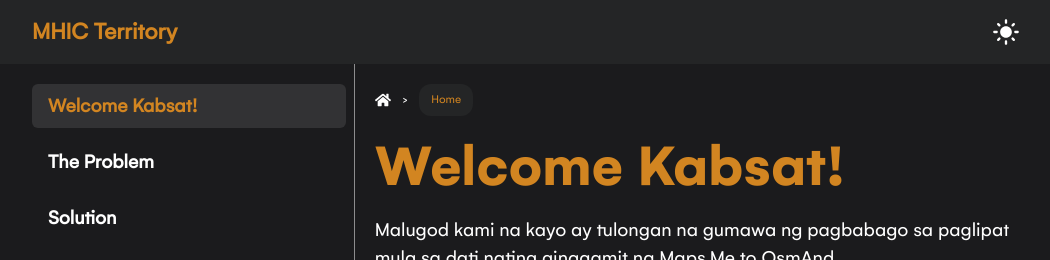
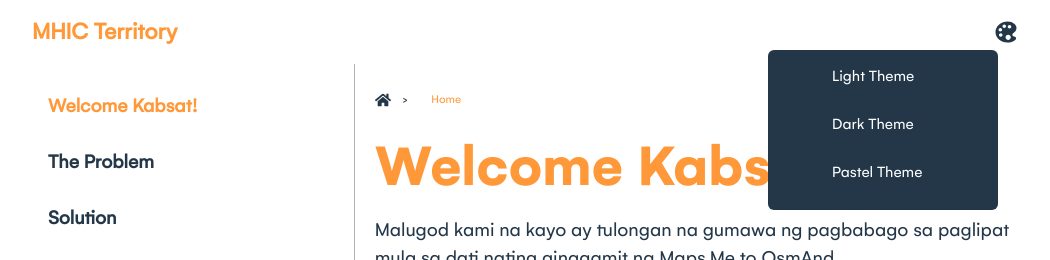
Before and after one commit to NighTzy-Godz/osmand-doc, a React (Vite) app in the folder client/: page / in a window 1280 px wide. Both pictures are taken after a click on the icon 1120 px from the left and 32 px from the top of the page. Shown: the top 260 px of the page, without its empty margins (114-1164 px from the left). Built offline with nearby package versions, Linux system fonts and the light colour scheme.

Commit message:
Added a color pallete

```diff
--- a/client/src/components/Navbar.tsx
+++ b/client/src/components/Navbar.tsx
@@ -3,23 +3,29 @@ import { MdLightMode } from "react-icons/md";
 import { MdDarkMode } from "react-icons/md";
 import { useDispatch, useSelector } from "react-redux";
 import { State } from "../store/store";
-import { setColorTheme, setSideNavToggle } from "../store/uiSlice";
+import {
+  setColorPalleteToggle,
+  setColorTheme,
+  setSideNavToggle,
+} from "../store/uiSlice";
 import { RxHamburgerMenu } from "react-icons/rx";
+import { IoIosColorPalette } from "react-icons/io";
+import colorPalletes from "../data/colorPalletes";
 function Navbar() {
   const dispatch = useDispatch();
 
-  const { colorTheme, isSideNavToggled } = useSelector(
+  const { colorTheme, colorPalleteToggled, isSideNavToggled } = useSelector(
     (state: State) => state.ui
   );
 
-  const handleToggleLightMode = () => {
-    dispatch(setColorTheme("light"));
-    localStorage.setItem("colorTheme", "light");
+  const handleColorThemeClick = (theme: string) => {
+    dispatch(setColorTheme(theme));
+    localStorage.setItem("colorTheme", theme);
+    dispatch(setColorPalleteToggle(false));
   };
 
-  const handleToggleDarkMode = () => {
-    dispatch(setColorTheme("dark"));
-    localStorage.setItem("colorTheme", "dark");
+  const handleColorPalleteToggle = () => {
+    dispatch(setColorPalleteToggle(!colorPalleteToggled));
   };
 
   const handleHamburgerToggle = () => {
@@ -31,6 +37,19 @@ function Navbar() {
       document.body.style.overflow = "auto";
     }
   };
+
+  const renderColorPalletes = colorPalletes.map((item) => {
+    return (
+      <div
+        className="flex items-center gap-3 mb-3 cursor-pointer"
+        key={item.id}
+        onClick={() => handleColorThemeClick(item.value)}
+      >
+        <div className={`bg-[rgba(${item.color})] h-9 rounded-full w-9`} />
+        <p className="text-bgColor font-gelionReg">{item.name}</p>
+      </div>
+    );
+  });
   const btnToggleClassName = "w-7 h-7 text-textColor cursor-pointer";
   return (
     <nav className="bg-navColor py-4 sticky top-0 z-50">
@@ -46,7 +65,20 @@ function Navbar() {
             </Link>
           </div>
 
-          {colorTheme === "dark" ? (
+          <div className="relative">
+            {" "}
+            <IoIosColorPalette
+              className={btnToggleClassName}
+              onClick={handleColorPalleteToggle}
+            />
+            {colorPalleteToggled && (
+              <div className="absolute rounded-md w-[230px] bg-textColor py-2 px-4 -left-56 top-8">
+                {renderColorPalletes}
+              </div>
+            )}
+          </div>
+
+          {/* {colorTheme === "dark" ? (
             <MdLightMode
               className={btnToggleClassName}
               onClick={handleToggleLightMode}
@@ -56,7 +88,7 @@ function Navbar() {
               onClick={handleToggleDarkMode}
               className={btnToggleClassName}
             />
-          )}
+          )} */}
         </div>
       </div>
     </nav>
--- a/client/src/components/NotFound.tsx
+++ b/client/src/components/NotFound.tsx
@@ -18,7 +18,7 @@ function NotFound() {
           Mapukpukaw ka ngay kabsat? Diak ammo no sadino ti papanam.
         </p>
         <Link
-          className="mt-10 block md:w-1/2 sm:w-3/4 w-full mx-auto bg-textColor py-2 rounded-lg md:text-xl text-lg"
+          className="mt-10 block md:w-1/2 sm:w-3/4 w-full mx-auto bg-textColor text-bgColor py-2 rounded-lg md:text-xl text-lg"
           to="/"
         >
           Go Back Home
--- /dev/null
+++ b/client/src/data/colorPalletes.ts
@@ -0,0 +1,22 @@
+const colorPalletes = [
+  {
+    id: 0,
+    name: "Light Theme",
+    color: "255,255,255",
+    value: "light",
+  },
+  {
+    id: 1,
+    name: "Dark Theme",
+    color: "0,0,0",
+    value: "dark",
+  },
+  {
+    id: 2,
+    name: "Pastel Theme",
+    color: "224,178,189",
+    value: "pastel",
+  },
+];
+
+export default colorPalletes;
--- a/client/src/store/uiSlice.ts
+++ b/client/src/store/uiSlice.ts
@@ -3,10 +3,12 @@ import { createSlice } from "@reduxjs/toolkit";
 interface UIState {
   colorTheme: string;
   isSideNavToggled: boolean;
+  colorPalleteToggled: boolean;
 }
 
 const initialState: UIState = {
   colorTheme: "",
+  colorPalleteToggled: false,
   isSideNavToggled: false,
 };
 
@@ -20,9 +22,13 @@ const slice = createSlice({
     setSideNavToggle: (ui, action) => {
       ui.isSideNavToggled = action.payload;
     },
+    setColorPalleteToggle: (ui, action) => {
+      ui.colorPalleteToggled = action.payload;
+    },
   },
 });
 
-export const { setColorTheme, setSideNavToggle } = slice.actions;
+export const { setColorTheme, setSideNavToggle, setColorPalleteToggle } =
+  slice.actions;
 
 export default slice.reducer;
```
